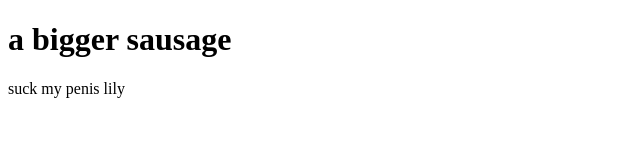
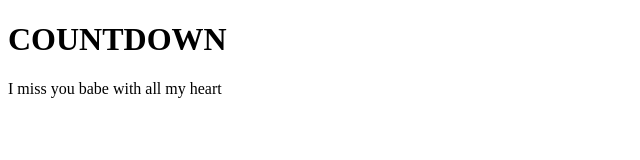
Before and after one commit to ethanbernheim/ethanbernheim.github.io, a plain HTML site: page index.html in a window 1280 px wide. Shown: the whole page, without its empty margins (0-640 px from the left). Drawn offline with Linux system fonts and the light colour scheme.

Commit message:
Update index.html

```diff
--- a/index.html
+++ b/index.html
@@ -1,13 +1,13 @@
 <!DOCTYPE html>
 <html>
 <head>
-	<title> sausage </title>
+	<title> COUNTDOWN </title>
 </head>
 <body>
-	<h1> a bigger sausage </h1>
+	<h1> COUNTDOWN </h1>
 	<p>
 
-suck my penis lily
+I miss you babe with all my heart
 
 
     </p>
```
